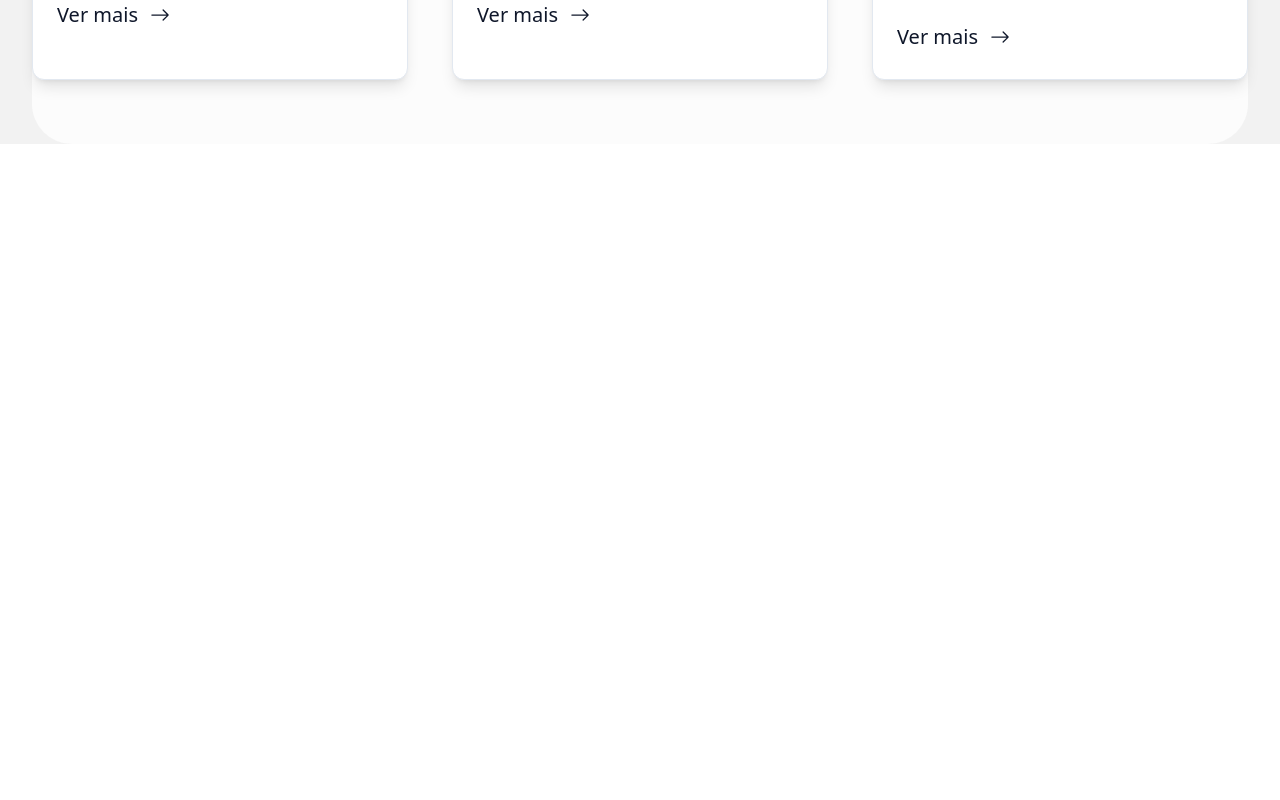
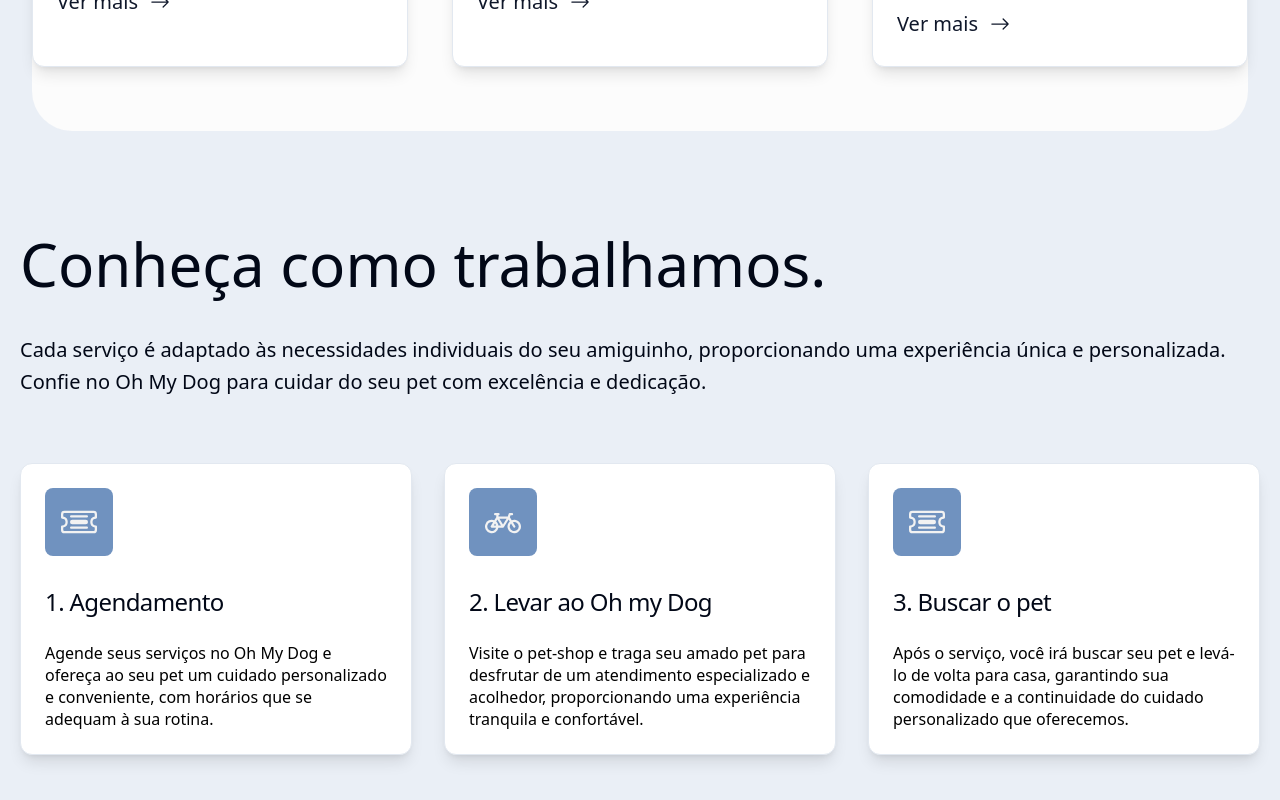
Before and after one commit to LFeli/FATEC-ES3_GroupNotFound_2023_2, a React (Vite) app: page / in a window 1280 px wide. Shown: the part 1922-2722 px from the top of the page. Before the commit the page ends 2066 px from the top, so only its background shows below. Built offline with nearby package versions, Linux system fonts and the light colour scheme.

Commit message:
feat: added how we work section on home

```diff
--- a/src/pages/Home.tsx
+++ b/src/pages/Home.tsx
@@ -3,7 +3,7 @@
 import { Button } from "@/components/ui/button";
 import { Card, CardContent, CardDescription, CardHeader, CardTitle } from "@/components/ui/card";
 import { useEffect, useState } from "react";
-import { BsArrowRight, BsBoxArrowRight, BsBrush, BsDroplet, BsFillHouseFill, BsFillPersonFill, BsFlower1, BsGem, BsGiftFill, BsRepeat, BsScissors } from 'react-icons/bs'
+import { BsArrowRight, BsBicycle, BsBoxArrowRight, BsBrush, BsDroplet, BsFillHouseFill, BsFillPersonFill, BsFlower1, BsGem, BsGiftFill, BsRepeat, BsScissors, BsTicketDetailed } from 'react-icons/bs'
 import { FaPaw } from "react-icons/fa";
 
 
@@ -151,7 +151,7 @@
               {/* left side */}
               <div className="flex flex-col gap-8 w-full max-w-[475px] ">
                 <h1 className="text-white text-6xl font-medium leading-tight">Todo carinho que o seu pet precisa</h1>
-                <p className="text-[#F8F8F8] text-2xl leading-relaxed">Descubra o Oh My Dog, o pet-shop que oferece agendamentos de serviços como banho, tosa, spa e mais. Agende agora mesmo!</p>
+                <p className="text-[#F8F8F8] text-xl leading-relaxed">Descubra o Oh My Dog, o pet-shop que oferece agendamentos de serviços como banho, tosa, spa e mais. Agende agora mesmo!</p>
 
                 <Button variant={"outline"} className="w-full max-w-[240px] py-5 text-[#F8F8F8] rounded-full">
                   Veja mais
@@ -171,7 +171,7 @@
         <section className="relative z-20 bg-[#FCFCFC] mt-20 mx-8 rounded-[40px]">
           <div className="w-full max-w-[1240px] mx-auto py-16">
             <h2 className="text-6xl font-medium leading-tight max-w-3xl">Serviços que oferecemos ao seu pet.</h2>
-            <p className="text-2xl leading-relaxed max-w-5xl mt-8 mb-16">Descubra os serviços excepcionais do Oh My Dog! Oferecemos banho, tosa, spa e muito mais. Nossa equipe dedicada garantirá que seu pet receba o melhor tratamento.</p>
+            <p className="text-xl leading-relaxed max-w-5xl mt-8 mb-16">Descubra os serviços excepcionais do Oh My Dog! Oferecemos banho, tosa, spa e muito mais. Nossa equipe dedicada garantirá que seu pet receba o melhor tratamento.</p>
 
             {/* cards */}
             <div className="grid grid-cols-3 grid-rows-2 gap-11">
@@ -287,6 +287,67 @@
             </div>
           </div>
         </section>
+
+        {/* How we work */}
+        <section className="bg-[#EAEFF6] pt-64 pb-20 -mt-40">
+          <div className="w-full max-w-[1240px] mx-auto flex flex-col">
+            {/* Left side */}
+            <div>
+              <h3 className="text-6xl font-medium leading-tight">Conheça como trabalhamos.</h3>
+              <p className="text-xl leading-relaxed mt-8 mb-16">Cada serviço é adaptado às necessidades individuais do seu amiguinho, proporcionando uma experiência única e personalizada. Confie no Oh My Dog para cuidar do seu pet com excelência e dedicação.</p>
+            </div>
+
+            {/* Right side */}
+            <div className="grid grid-cols-3 gap-8">
+
+              <Card className="shadow-lg">
+              <CardHeader>
+                <div className="w-fit bg-[#7092BF] p-4 rounded-lg">
+                  <BsTicketDetailed className="h-9 w-9 text-[#F2F2F2]"/>
+                </div>
+                <CardTitle className="pt-6 text-2xl font-medium">1. Agendamento</CardTitle>
+              </CardHeader>
+
+              <CardContent>
+                <p className="text-base text-black leading-snug">
+                  Agende seus serviços no Oh My Dog e ofereça ao seu pet um cuidado personalizado e conveniente, com horários que se adequam à sua rotina.
+                </p>
+              </CardContent>
+              </Card>
+
+              <Card className="shadow-lg">
+              <CardHeader>
+                <div className="w-fit bg-[#7092BF] p-4 rounded-lg">
+                  <BsBicycle className="h-9 w-9 text-[#F2F2F2]"/>
+                </div>
+                <CardTitle className="pt-6 text-2xl font-medium">2. Levar ao Oh my Dog</CardTitle>
+              </CardHeader>
+
+              <CardContent>
+                <p className="text-base text-black leading-snug">
+                  Visite o pet-shop e traga seu amado pet para desfrutar de um atendimento especializado e acolhedor, proporcionando uma experiência tranquila e confortável.
+                </p>
+              </CardContent>
+              </Card>
+
+              <Card className="shadow-lg">
+              <CardHeader>
+                <div className="w-fit bg-[#7092BF] p-4 rounded-lg">
+                  <BsTicketDetailed className="h-9 w-9 text-[#F2F2F2]"/>
+                </div>
+                <CardTitle className="pt-6 text-2xl font-medium">3. Buscar o pet</CardTitle>
+              </CardHeader>
+
+              <CardContent>
+                <p className="text-base text-black leading-snug">
+                  Após o serviço, você irá buscar seu pet e levá-lo de volta para casa, garantindo sua comodidade e a continuidade do cuidado personalizado que oferecemos.
+                </p>
+              </CardContent>
+              </Card>
+
+            </div>
+          </div>
+        </section>
       </main>
     </>
   )
```
